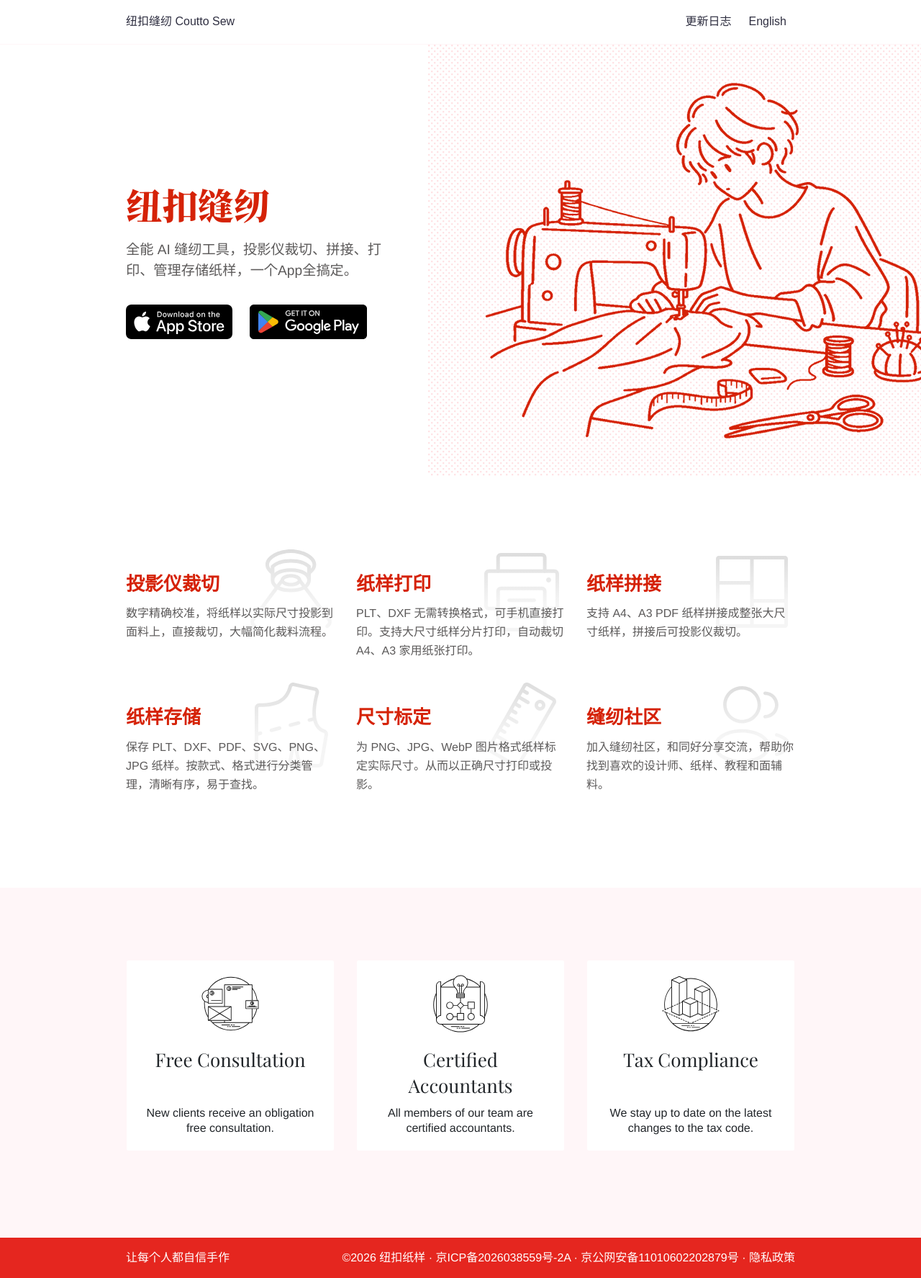
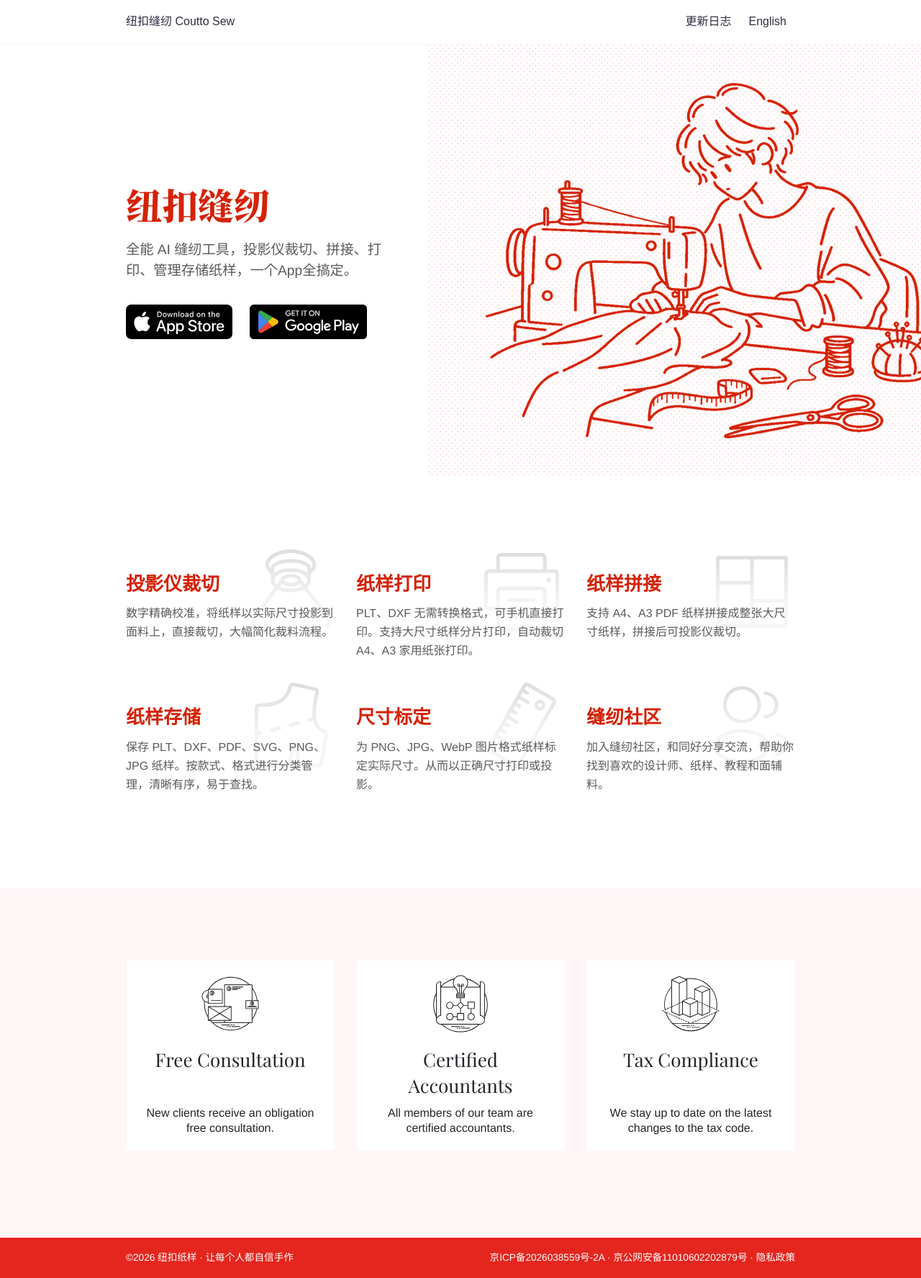
Before and after one commit to dearbrant/jekyll-demo, a Jekyll site: the page built from index.md, in a window 1280 px wide. Shown: the whole page at 72% size. Built offline with Jekyll 4.4.1, drawn with Linux system fonts in a browser that asks for light colours.

Commit message:
Move footer copyright left and reduce footer font size

```diff
--- a/_includes/footer.html
+++ b/_includes/footer.html
@@ -3,8 +3,8 @@
     <div class="row">
       <div class="col-12">
         <div class="footer-inner">
-          <h2 class="footer-title">让每个人都自信手作</h2>
-          <p class="footer-tagline">©2026 纽扣纸样 · <a href="https://beian.miit.gov.cn/" target="_blank" rel="noopener">京ICP备2026038559号-2A</a> · <a href="https://beian.mps.gov.cn/#/query/webSearch?code=11010602202879" target="_blank" rel="noopener">京公网安备11010602202879号</a> · <a href="https://coutto.app/zh/privacypolicy/" target="_blank" rel="noopener">隐私政策</a></p>
+          <h2 class="footer-title">©2026 纽扣纸样 · 让每个人都自信手作</h2>
+          <p class="footer-tagline"><a href="https://beian.miit.gov.cn/" target="_blank" rel="noopener">京ICP备2026038559号-2A</a> · <a href="https://beian.mps.gov.cn/#/query/webSearch?code=11010602202879" target="_blank" rel="noopener">京公网安备11010602202879号</a> · <a href="https://coutto.app/zh/privacypolicy/" target="_blank" rel="noopener">隐私政策</a></p>
         </div>
       </div>
     </div>
--- a/_sass/components/_footer.scss
+++ b/_sass/components/_footer.scss
@@ -16,7 +16,7 @@
   }
   .footer-title {
     color: #ffffff;
-    font-size: 1rem;
+    font-size: 0.85rem;
     font-family: $font-family-base;
     font-weight: normal;
     flex-shrink: 0;
@@ -27,7 +27,7 @@
   }
   .footer-tagline {
     color: #ffffff;
-    font-size: 1rem;
+    font-size: 0.85rem;
     font-weight: normal;
     margin: 0;
     min-width: 0;
```
